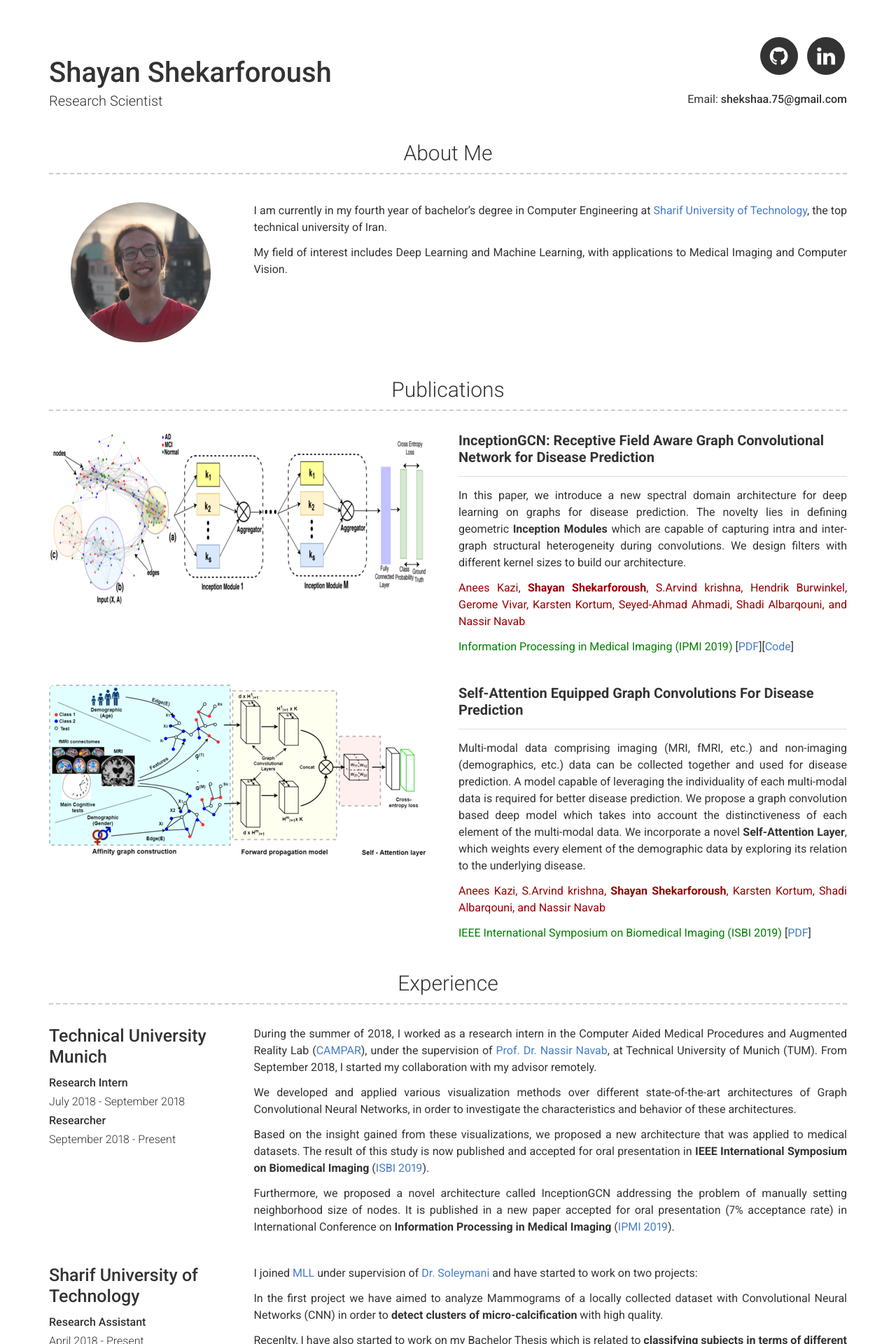
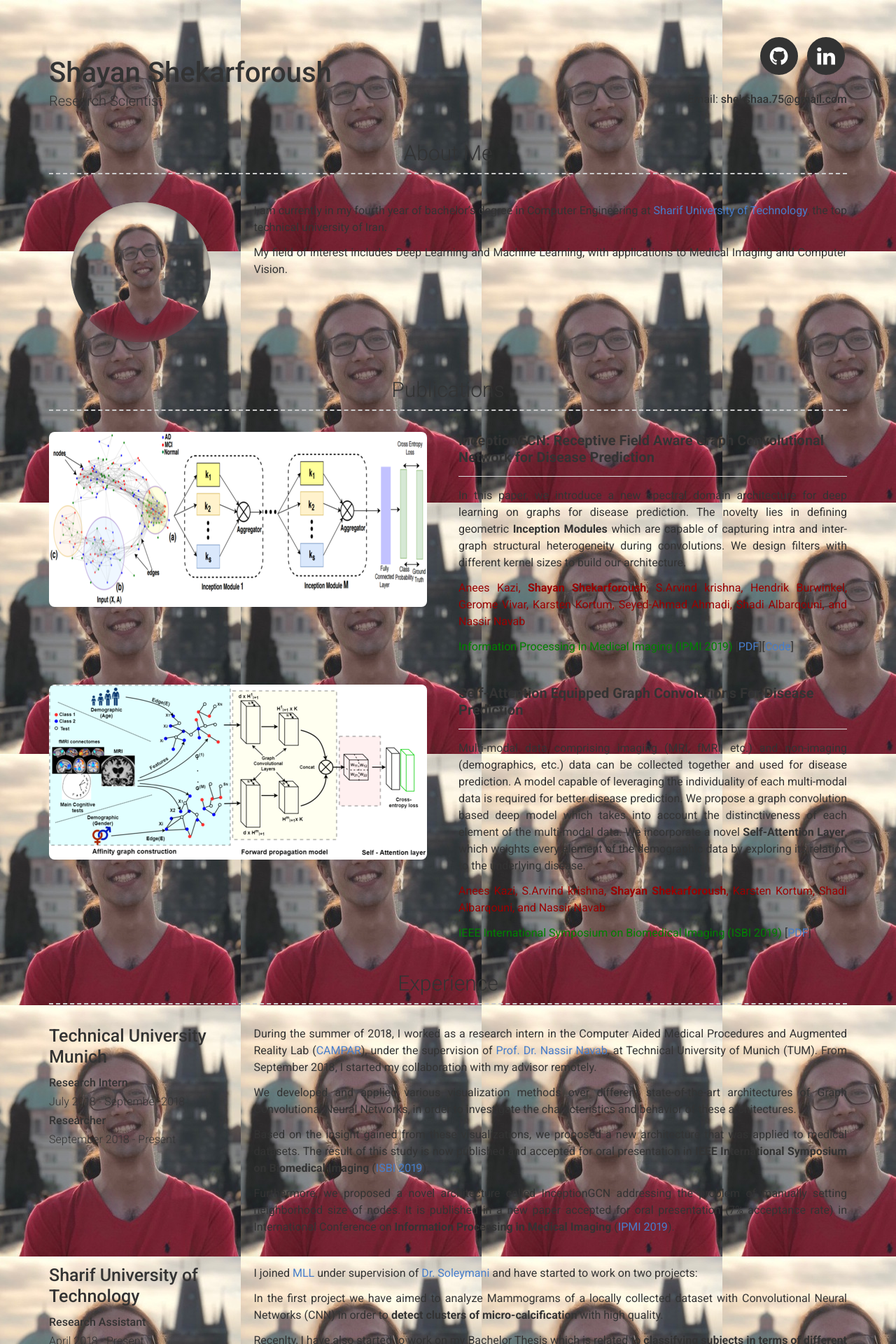
Before and after one commit to shekshaa/shekshaa.github.io, a Jekyll site: the page built from index.md, in a window 1280 px wide. Shown: the top 1920 px of the page at 70% size. Built offline with Jekyll 4.4.1, drawn with Linux system fonts in a browser that asks for light colours.

Commit message:
Update default.html

```diff
--- a/_layouts/default.html
+++ b/_layouts/default.html
@@ -3,7 +3,7 @@
 
 {%- include head.html -%}
 
-<body style="background-image: url({{ /images/pf.jpg | relative_url }})">
+<body style="background-image: url(/images/pf.jpg)">
 
     {%- include header.html -%}
 
```
